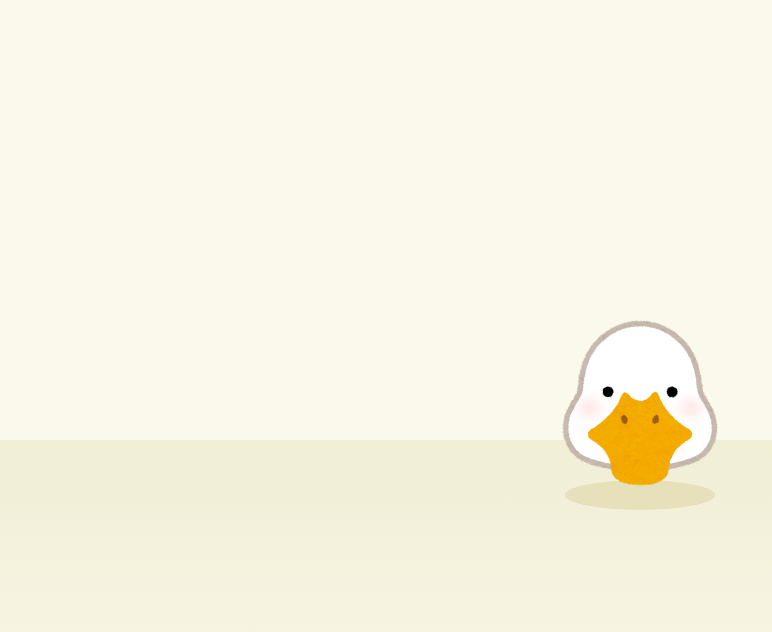
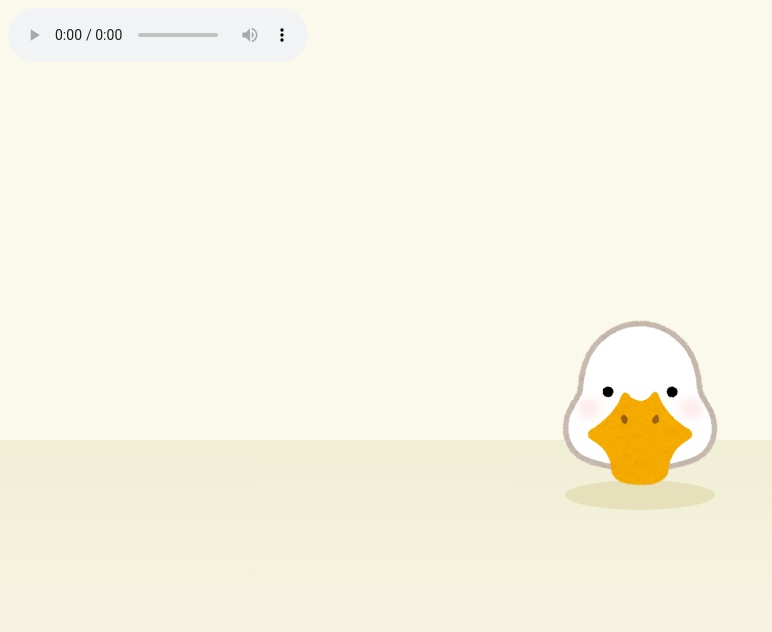
Before and after one commit to tetsu333/make-baby-laugh, a plain HTML site: page index.html in a window 1280 px wide. Shown: the whole page, without its empty margins (0-772 px from the left). Drawn offline with Linux system fonts and the light colour scheme.

Commit message:
Update index.html

```diff
--- a/index.html
+++ b/index.html
@@ -31,7 +31,7 @@
 <body>
   <div class="shadow"></div>
   <img id="duck" class="purun" src="animalface_duck.png" width="200" height="200">
-  <audio autoplay loop src="za.mp3"></audio>
+  <audio controls autoplay loop src="za.mp3"></audio>
   <script>
     looopAnimation("duck", "purun", 600);
   </script>
```
